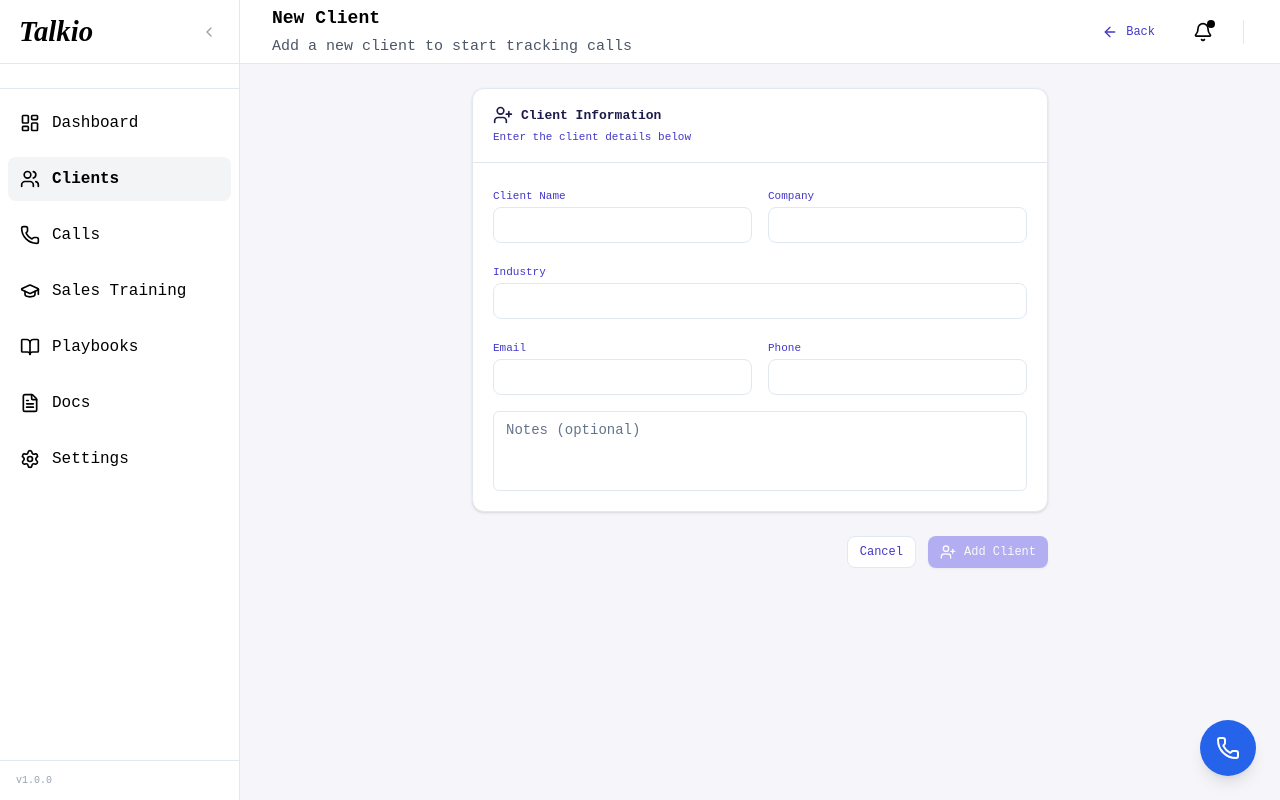
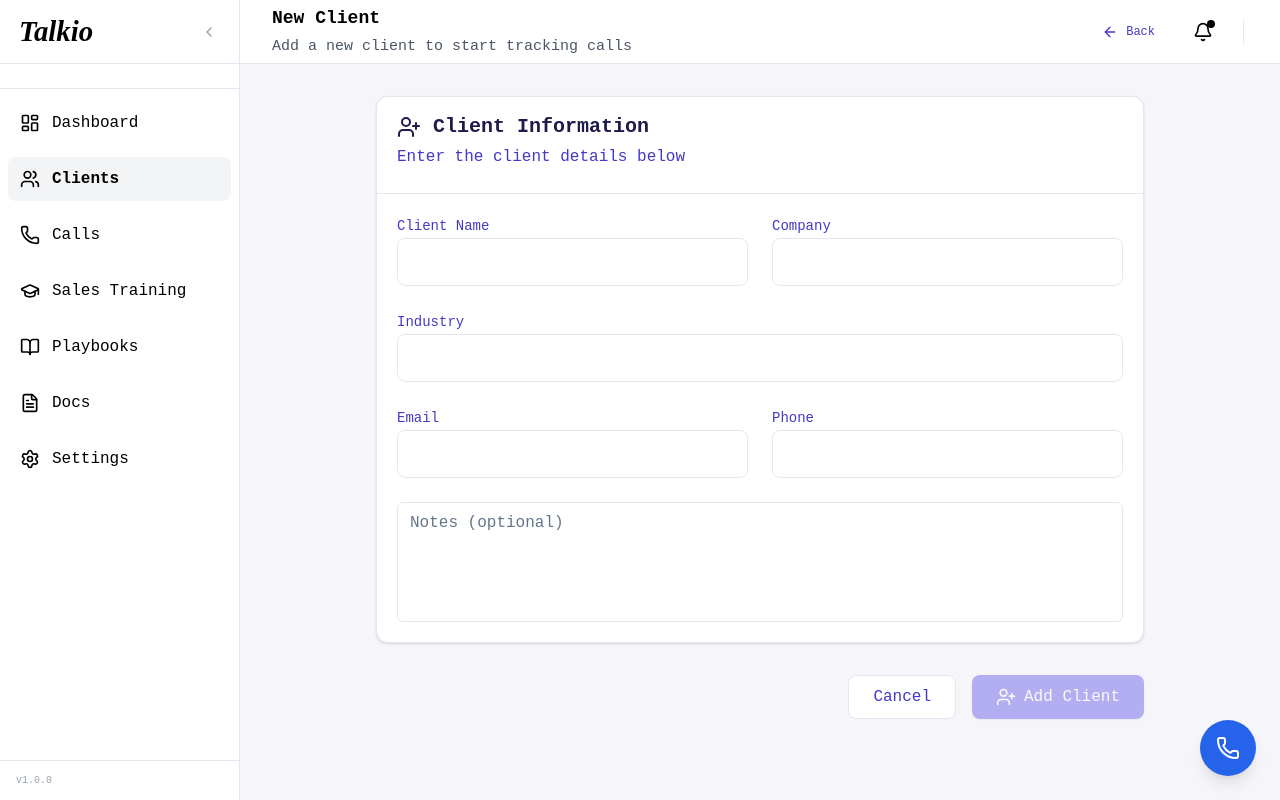
Before and after one commit to Talkio2026/swamp-hacks, a Next.js app: page /clients/new in a window 1280 px wide. Built offline with nearby package versions, Linux system fonts and the light colour scheme.

Commit message:
feat: Enlarge New Client form with bigger inputs, labels, and spacing

```diff
--- a/src/app/(dashboard)/clients/new/page.tsx
+++ b/src/app/(dashboard)/clients/new/page.tsx
@@ -71,34 +71,35 @@ export default function NewClientPage() {
         }
       />
 
-      <div className="flex-1 p-6 overflow-auto">
-        <div className="max-w-xl mx-auto">
-          <form onSubmit={handleSubmit} className="space-y-6">
+      <div className="flex-1 p-8 overflow-auto">
+        <div className="max-w-3xl mx-auto">
+          <form onSubmit={handleSubmit} className="space-y-8">
             {error && (
-              <div className="p-3 rounded-lg bg-destructive/10 text-destructive text-sm">
+              <div className="p-4 rounded-lg bg-destructive/10 text-destructive text-base">
                 {error}
               </div>
             )}
 
             <Card>
-              <CardHeader>
-                <CardTitle className="flex items-center gap-2">
-                  <UserPlus className="h-5 w-5" />
+              <CardHeader className="pb-6">
+                <CardTitle className="flex items-center gap-3 text-xl">
+                  <UserPlus className="h-6 w-6" />
                   Client Information
                 </CardTitle>
-                <CardDescription>
+                <CardDescription className="text-base">
                   Enter the client details below
                 </CardDescription>
               </CardHeader>
-              <CardContent className="space-y-4">
+              <CardContent className="space-y-6">
                 {/* Client Name & Company - side by side */}
-                <div className="grid grid-cols-1 sm:grid-cols-2 gap-4">
+                <div className="grid grid-cols-1 sm:grid-cols-2 gap-6">
                   <div className="relative">
                     <Input
                       label="Client Name"
                       value={formData.clientName}
                       onChange={(e) => setFormData({ ...formData, clientName: e.target.value })}
                       required
+                      className="h-12 text-base"
                     />
                   </div>
                   <div className="relative">
@@ -107,6 +108,7 @@ export default function NewClientPage() {
                       value={formData.companyName}
                       onChange={(e) => setFormData({ ...formData, companyName: e.target.value })}
                       required
+                      className="h-12 text-base"
                     />
                   </div>
                 </div>
@@ -117,16 +119,18 @@ export default function NewClientPage() {
                   value={formData.industry}
                   onChange={(e) => setFormData({ ...formData, industry: e.target.value })}
                   required
+                  className="h-12 text-base"
                 />
 
                 {/* Email & Phone - side by side */}
-                <div className="grid grid-cols-1 sm:grid-cols-2 gap-4">
+                <div className="grid grid-cols-1 sm:grid-cols-2 gap-6">
                   <Input
                     label="Email"
                     type="email"
                     value={formData.contactEmail}
                     onChange={(e) => setFormData({ ...formData, contactEmail: e.target.value })}
                     required
+                    className="h-12 text-base"
                   />
                   <Input
                     label="Phone"
@@ -134,6 +138,7 @@ export default function NewClientPage() {
                     value={formData.contactPhone}
                     onChange={(e) => setFormData({ ...formData, contactPhone: e.target.value })}
                     required
+                    className="h-12 text-base"
                   />
                 </div>
 
@@ -142,15 +147,15 @@ export default function NewClientPage() {
                   placeholder="Notes (optional)"
                   value={formData.initialNotes}
                   onChange={(e) => setFormData({ ...formData, initialNotes: e.target.value })}
-                  className="min-h-[80px] resize-none"
+                  className="min-h-[120px] resize-none text-base"
                 />
               </CardContent>
             </Card>
 
             {/* Actions */}
-            <div className="flex justify-end gap-3">
+            <div className="flex justify-end gap-4">
               <Link href="/clients">
-                <Button type="button" variant="outline">
+                <Button type="button" variant="outline" className="h-11 px-6 text-base">
                   Cancel
                 </Button>
               </Link>
@@ -158,8 +163,9 @@ export default function NewClientPage() {
                 type="submit"
                 isLoading={isSubmitting}
                 disabled={!isFormValid}
+                className="h-11 px-6 text-base"
               >
-                <UserPlus className="h-4 w-4 mr-2" />
+                <UserPlus className="h-5 w-5 mr-2" />
                 Add Client
               </Button>
             </div>
--- a/src/app/(dashboard)/clients/page.tsx
+++ b/src/app/(dashboard)/clients/page.tsx
@@ -1,7 +1,6 @@
 'use client'
 
 import { useState, useEffect } from 'react'
-import { useModal } from '@/contexts/modal-context'
 import { Header } from '@/components/layout/header'
 import { Card, CardContent, CardHeader, CardTitle } from '@/components/ui/card'
 import { Button } from '@/components/ui/button'
@@ -213,13 +212,7 @@ export default function ClientsPage() {
 
   // Agent summary state
   const [agentModalOpen, setAgentModalOpen] = useState(false)
-  const { setModalOpen } = useModal()
   const [agentLoading, setAgentLoading] = useState(false)
-
-  // Sync modal state with context
-  useEffect(() => {
-    setModalOpen(agentModalOpen)
-  }, [agentModalOpen, setModalOpen])
   const [agentError, setAgentError] = useState<string | null>(null)
   const [agentSummary, setAgentSummary] = useState<{
     clientId: string
@@ -419,7 +412,6 @@ export default function ClientsPage() {
     if (client.isMock) {
       setAgentError('AI Agent is only available for real clients with actual call transcripts.')
       setAgentModalOpen(true)
-      setModalOpen(true)
       return
     }
 
@@ -427,7 +419,6 @@ export default function ClientsPage() {
     if (client.calls.length === 0) {
       setAgentError('No calls found for this client. Make some calls first to generate AI insights.')
       setAgentModalOpen(true)
-      setModalOpen(true)
       return
     }
 
@@ -435,7 +426,6 @@ export default function ClientsPage() {
     setAgentError(null)
     setAgentSummary(null)
     setAgentModalOpen(true)
-    setModalOpen(true)
 
     try {
       const response = await fetch(`/api/clients/${clientId}/agent-summary`, {
@@ -792,10 +782,7 @@ export default function ClientsPage() {
                   )}
                 </CardTitle>
                 <button
-                  onClick={() => {
-                    setAgentModalOpen(false)
-                    setModalOpen(false)
-                  }}
+                  onClick={() => setAgentModalOpen(false)}
                   className="p-2 hover:bg-muted rounded-md transition-colors"
                 >
                   <X className="h-5 w-5" />
--- a/src/components/ui/input.tsx
+++ b/src/components/ui/input.tsx
@@ -15,7 +15,7 @@ const Input = forwardRef<HTMLInputElement, InputProps>(
         {label && (
           <label
             htmlFor={inputId}
-            className="text-[11px] font-medium text-[#4338CA] leading-none"
+            className="text-sm font-medium text-[#4338CA] leading-none"
           >
             {label}
           </label>
```
